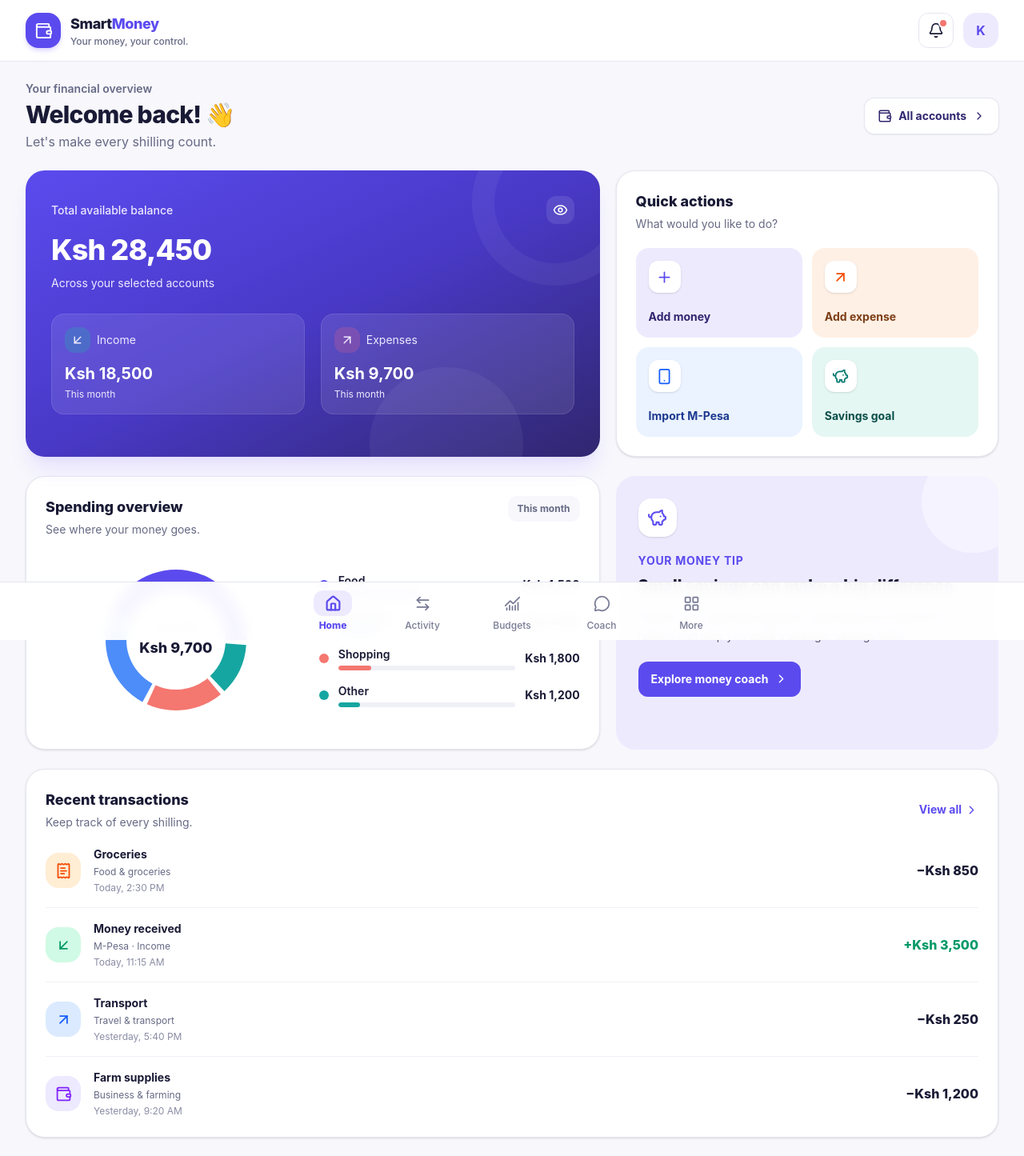
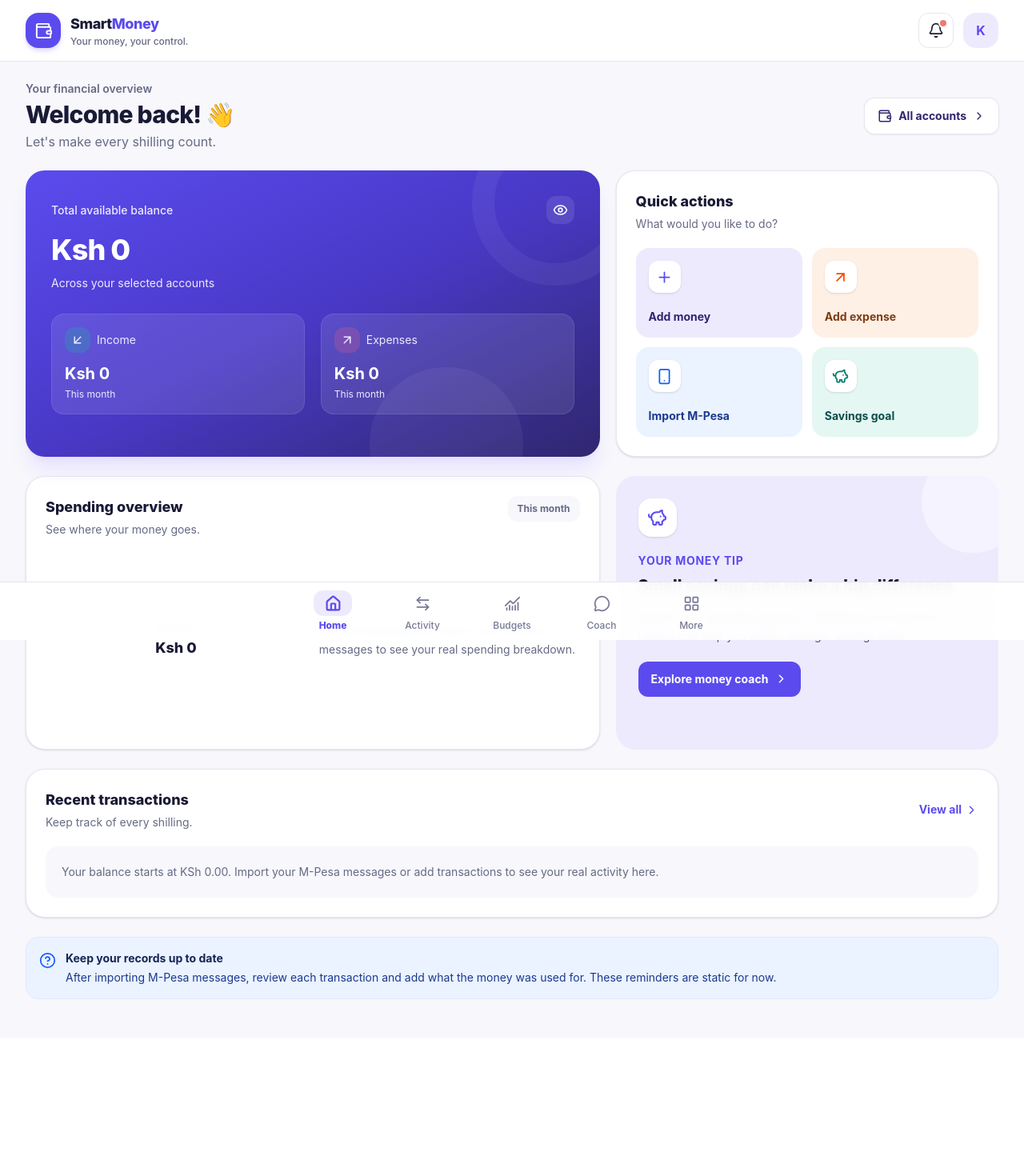
Before and after one commit to Linkon-Tuhoto/smart-money-tracker, a React (Vite) app in the folder money-tracker/: page / in a window 1280 px wide. Shown: the top 1445 px of the page at 80% size. After the commit the page ends 1297 px from the top, so only its background shows below. Built offline with nearby package versions, Linux system fonts and the light colour scheme.

Commit message:
updated hero section to linking all the navigations

```diff
--- a/money-tracker/src/components/Hero.jsx
+++ b/money-tracker/src/components/Hero.jsx
@@ -24,48 +24,6 @@ import {
   Tooltip,
 } from "recharts";
 
-const spendingData = [
-  { name: "Food", amount: 4500, color: "#5B4BEE" },
-  { name: "Transport", amount: 2200, color: "#4D8DFA" },
-  { name: "Shopping", amount: 1800, color: "#F47770" },
-  { name: "Other", amount: 1200, color: "#16A6A1" },
-];
-
-const transactions = [
-  {
-    title: "Groceries",
-    category: "Food & groceries",
-    date: "Today, 2:30 PM",
-    amount: -850,
-    icon: ReceiptText,
-    color: "bg-orange-100 text-orange-600",
-  },
-  {
-    title: "Money received",
-    category: "M-Pesa · Income",
-    date: "Today, 11:15 AM",
-    amount: 3500,
-    icon: ArrowDownLeft,
-    color: "bg-emerald-100 text-emerald-600",
-  },
-  {
-    title: "Transport",
-    category: "Travel & transport",
-    date: "Yesterday, 5:40 PM",
-    amount: -250,
-    icon: ArrowUpRight,
-    color: "bg-blue-100 text-blue-600",
-  },
-  {
-    title: "Farm supplies",
-    category: "Business & farming",
-    date: "Yesterday, 9:20 AM",
-    amount: -1200,
-    icon: Wallet,
-    color: "bg-violet-100 text-violet-600",
-  },
-];
-
 const formatMoney = (amount) =>
   new Intl.NumberFormat("en-KE", {
     style: "currency",
@@ -73,13 +31,20 @@ const formatMoney = (amount) =>
     maximumFractionDigits: 0,
   }).format(amount);
 
-function Hero({ onNavigate }) {
+function Hero({ onNavigate, transactions = [], loading = false }) {
   const [showBalance, setShowBalance] = useState(true);
 
-  const totalSpending = spendingData.reduce(
-    (total, item) => total + item.amount,
-    0
-  );
+  const incomeTotal = transactions.filter((item) => item.amount > 0).reduce((total, item) => total + item.amount, 0);
+  const expenseTotal = transactions.filter((item) => item.amount < 0).reduce((total, item) => total + Math.abs(item.amount), 0);
+  const totalBalance = incomeTotal - expenseTotal;
+  const categoryColors = ["#5B4BEE", "#4D8DFA", "#F47770", "#16A6A1", "#A78BFA"];
+  const categoryTotals = transactions.filter((item) => item.amount < 0).reduce((totals, item) => {
+    const category = item.category || "Other";
+    totals[category] = (totals[category] || 0) + Math.abs(item.amount);
+    return totals;
+  }, {});
+  const spendingData = Object.entries(categoryTotals).map(([name, amount], index) => ({ name, amount, color: categoryColors[index % categoryColors.length] }));
+  const totalSpending = spendingData.reduce((total, item) => total + item.amount, 0);
 
   return (
     <div className="min-h-screen bg-[#F7F7FC] pb-6 text-[#191A35]">
@@ -181,7 +146,7 @@ function Hero({ onNavigate }) {
               </div>
 
               <h3 className="mt-3 text-3xl font-extrabold tracking-tight sm:text-4xl">
-                {showBalance ? formatMoney(28450) : "KSh ••••••"}
+                {showBalance ? formatMoney(totalBalance) : "KSh ••••••"}
               </h3>
 
               <p className="mt-3 text-sm text-violet-100">
@@ -198,7 +163,7 @@ function Hero({ onNavigate }) {
                   </div>
 
                   <p className="mt-3 text-lg font-bold sm:text-xl">
-                    {showBalance ? formatMoney(18500) : "••••••"}
+                    {showBalance ? formatMoney(incomeTotal) : "••••••"}
                   </p>
 
                   <p className="mt-1 text-xs text-violet-100">
@@ -215,7 +180,7 @@ function Hero({ onNavigate }) {
                   </div>
 
                   <p className="mt-3 text-lg font-bold sm:text-xl">
-                    {showBalance ? formatMoney(9700) : "••••••"}
+                    {showBalance ? formatMoney(expenseTotal) : "••••••"}
                   </p>
 
                   <p className="mt-1 text-xs text-violet-100">
@@ -346,6 +311,7 @@ function Hero({ onNavigate }) {
               </div>
 
               <div className="space-y-4">
+                {spendingData.length === 0 && <p className="text-sm leading-6 text-[#666A85]">No spending data yet. Import your M-Pesa messages to see your real spending breakdown.</p>}
                 {spendingData.map((item) => (
                   <div
                     key={item.name}
@@ -435,9 +401,12 @@ function Hero({ onNavigate }) {
           </div>
 
           <div className="mt-5 divide-y divide-[#F0F0F7]">
-            {transactions.map((transaction) => {
-              const Icon = transaction.icon;
+            {!loading && transactions.length === 0 && <div className="rounded-2xl bg-[#F7F7FC] p-5 text-sm leading-6 text-[#666A85]">Your balance starts at KSh 0.00. Import your M-Pesa messages or add transactions to see your real activity here.</div>}
+            {loading && <p className="py-4 text-sm text-[#666A85]">Loading your transactions…</p>}
+            {transactions.slice(0, 5).map((transaction) => {
               const isIncome = transaction.amount > 0;
+              const Icon = isIncome ? ArrowDownLeft : ReceiptText;
+              const color = isIncome ? "bg-emerald-100 text-emerald-600" : "bg-orange-100 text-orange-600";
 
               return (
                 <div
@@ -445,7 +414,7 @@ function Hero({ onNavigate }) {
                   className="flex items-center gap-3 py-4 first:pt-0 last:pb-0 sm:gap-4"
                 >
                   <span
-                    className={`flex h-11 w-11 shrink-0 items-center justify-center rounded-2xl ${transaction.color}`}
+                    className={`flex h-11 w-11 shrink-0 items-center justify-center rounded-2xl ${color}`}
                   >
                     <Icon size={21} />
                   </span>
```
